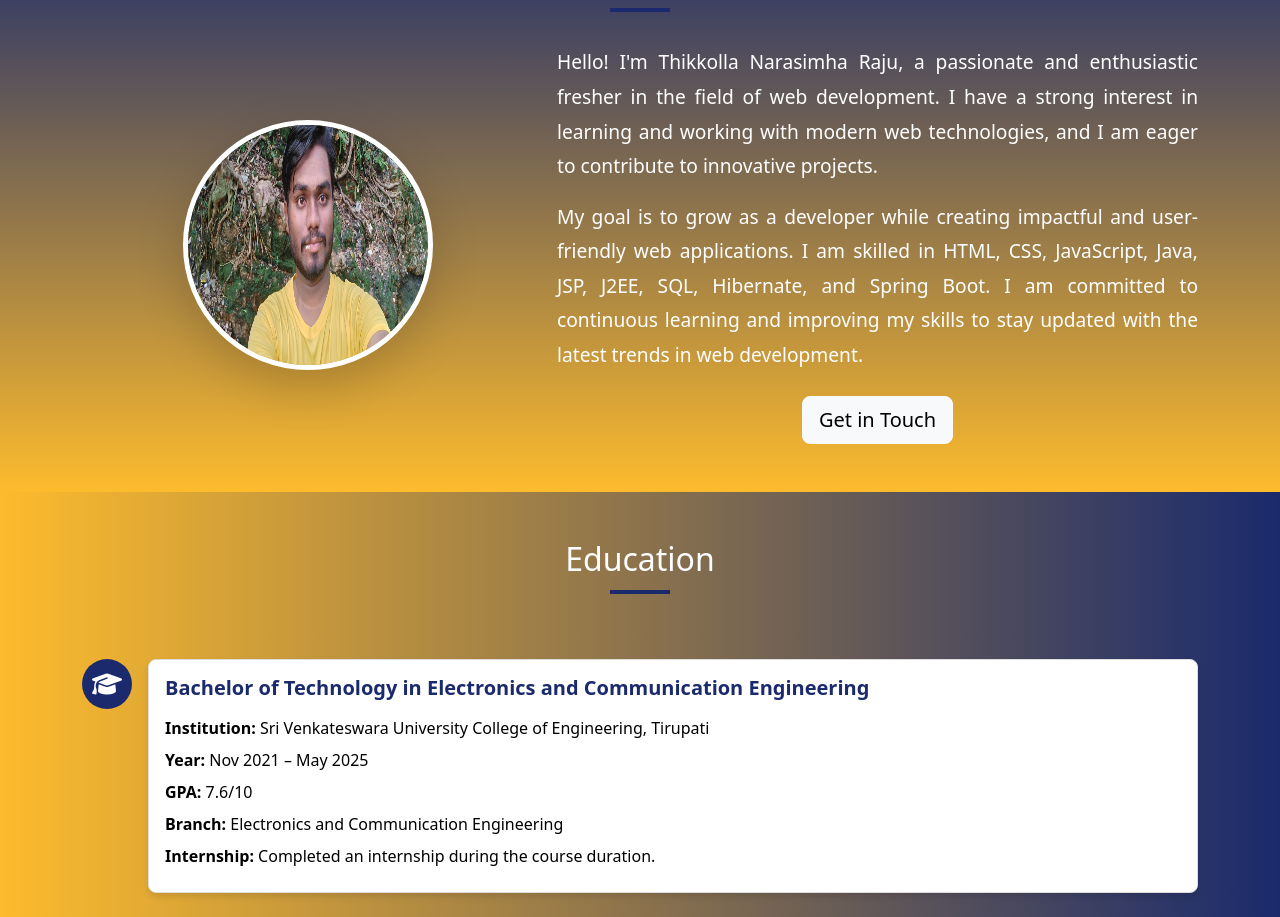
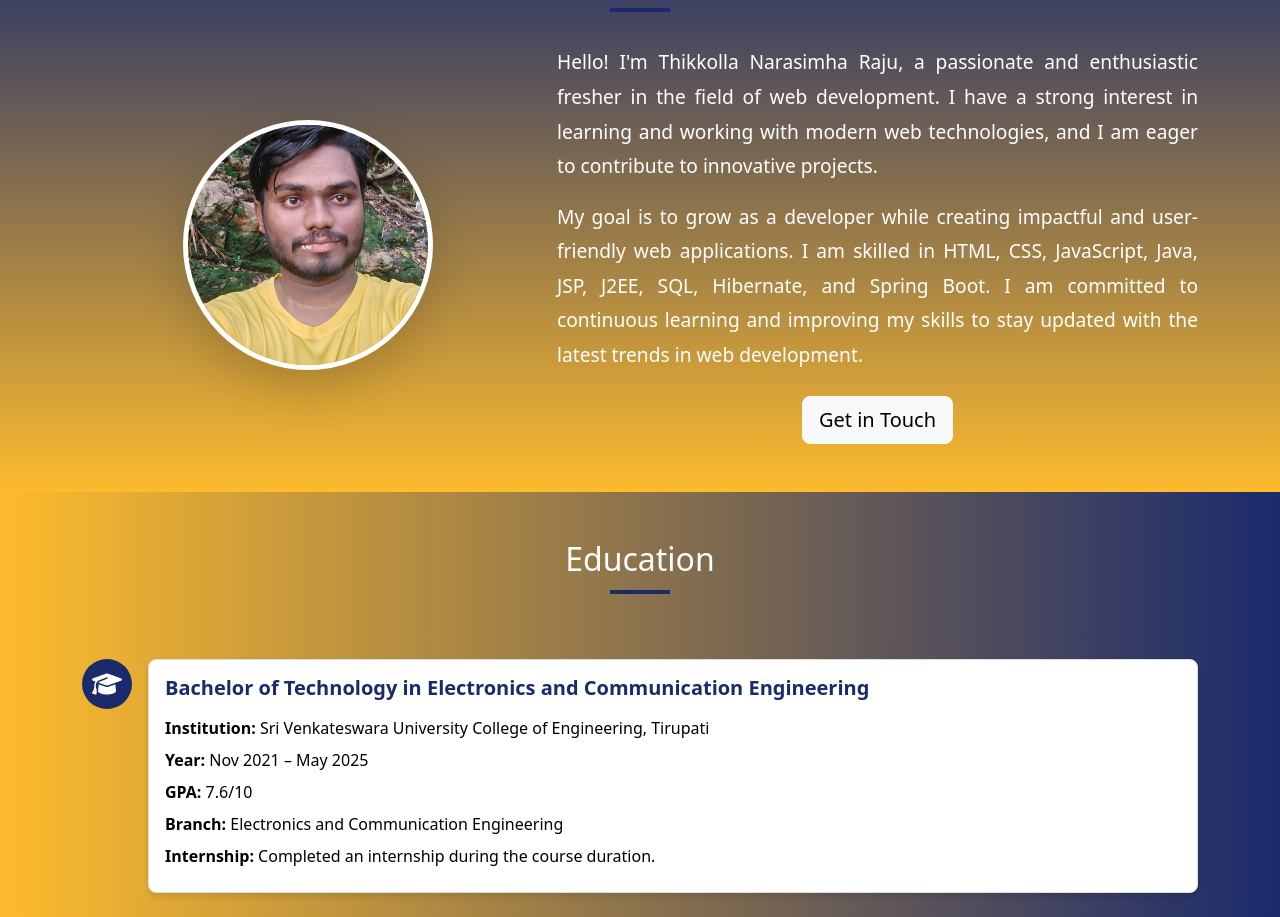
Before and after one commit to nani107/portfolio, a plain HTML site: page index.html in a window 1280 px wide. Shown: the part 889-1806 px from the top of the page. Drawn offline with nearby package versions, Linux system fonts and the light colour scheme.

Commit message:
img size was modified

```diff
--- a/index.html
+++ b/index.html
@@ -150,7 +150,8 @@
         <div class="row align-items-center">
             <div class="col-md-5 text-center">
                 <div class="profile-img-wrapper">
-                    <img src="pic.jpg" class="img-fluid rounded-circle shadow-lg" alt="Profile" style="width: 250px; height: 250px; border: 5px solid #ffffff;">
+                    <img src="pic.jpg" class="img-fluid rounded-circle shadow-lg" alt="Profile"
+     style="width: 250px; height: 250px; border: 5px solid #ffffff; object-fit: cover;">
                 </div>
             </div>
             <div class="col-md-7">
```
